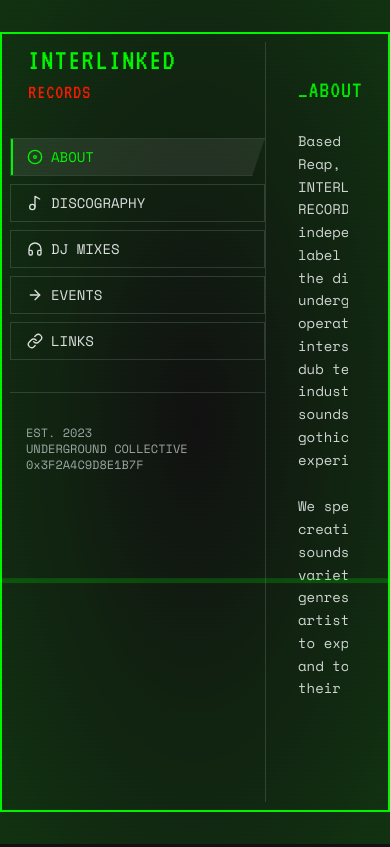
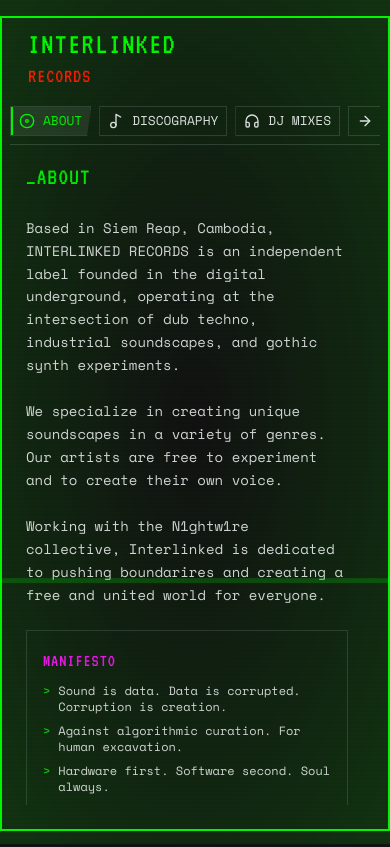
Before and after one commit to n1ghtw1re/interlinked-records, a React (Vite) app: page / in a window 390 px wide. Built offline with nearby package versions, Linux system fonts and the light colour scheme.

Commit message:
Refactor: Move navigation to top for mobile
Adjust layout for mobile devices, moving the navigation to the top and maintaining the retro aesthetic.

```diff
--- a/src/components/MainLayout.tsx
+++ b/src/components/MainLayout.tsx
@@ -74,14 +74,16 @@ const MainLayout: React.FC = () => {
   };
 
   return (
-    <div className={`crt min-h-screen flex ${glitchEffect ? 'animate-glitch-text' : ''}`}>
+    <div className={`crt min-h-screen flex flex-col ${glitchEffect ? 'animate-glitch-text' : ''}`}>
       <div className="scan-line"></div>
       <div className="static-overlay"></div>
       <div className="green-burn"></div>
 
-      <div className="w-full max-w-6xl mx-auto my-8 flex border-2 border-primary p-2">
-        <div className="w-64 border-r border-border">
-          <div className="mb-8 px-4">
+      <div className="w-full max-w-6xl mx-auto my-4 sm:my-8 flex flex-col border-2 border-primary p-2">
+        <div className="flex flex-col sm:flex-row">
+          {/* Title and Navigation Section */}
+          <div className="w-full sm:w-64 border-b sm:border-b-0 sm:border-r border-border">
+            <div className="mb-4 px-4">
               <h1 className="text-3xl font-display tracking-wider text-primary glitch-text" style={{"--glitch-delay": "0.5"} as React.CSSProperties}>
                 INTERLINKED
               </h1>
@@ -96,9 +98,11 @@ const MainLayout: React.FC = () => {
             />
           </div>
 
-        <main className="flex-1 p-8 overflow-hidden animate-screen-flicker">
+          {/* Content Area */}
+          <main className="flex-1 p-4 sm:p-8 overflow-hidden animate-screen-flicker">
             {renderContent()}
           </main>
+        </div>
       </div>
     </div>
   );
--- a/src/components/Navigation.tsx
+++ b/src/components/Navigation.tsx
@@ -19,23 +19,23 @@ const Navigation: React.FC<NavigationProps> = ({ activeContent, setActiveContent
 
   return (
     <nav className="w-full">
-      <ul className="space-y-2">
+      <div className="flex flex-row sm:flex-col overflow-x-auto sm:overflow-x-visible pb-2 sm:pb-0">
         {menuItems.map((item) => (
-          <li key={item.id}>
+          <div key={item.id} className="flex-shrink-0 sm:w-full mr-2 sm:mr-0 sm:mb-2">
             <button
               onClick={() => setActiveContent(item.id as ContentType)}
-              className={`menu-item w-full text-left flex items-center gap-2 text-sm ${
+              className={`menu-item w-full text-left flex items-center gap-2 text-sm whitespace-nowrap sm:whitespace-normal ${
                 activeContent === item.id ? 'active' : ''
               }`}
             >
               {item.icon}
               <span className="font-mono">{item.label}</span>
             </button>
-          </li>
+          </div>
         ))}
-      </ul>
+      </div>
 
-      <div className="mt-8 px-4 pt-4 border-t border-border">
+      <div className="hidden sm:block mt-8 px-4 pt-4 border-t border-border">
         <p className="text-xs text-muted-foreground mt-4">
           EST. 2023<br />
           UNDERGROUND COLLECTIVE<br />
--- a/src/index.css
+++ b/src/index.css
@@ -1,3 +1,4 @@
+
 @import url('https://fonts.googleapis.com/css2?family=Space+Mono:wght@400;700&family=VT323&display=swap');
 
 @tailwind base;
@@ -126,7 +127,7 @@
 
   /* Specific animation on hover for elements */
   .menu-item {
-    @apply relative px-4 py-2 border border-border transition-all duration-150;
+    @apply relative px-2 sm:px-4 py-1 sm:py-2 border border-border transition-all duration-150;
     clip-path: polygon(0 0, 100% 0, 100% 100%, 0 100%);
   }
 
@@ -171,3 +172,11 @@
   30% { transform: translateX(-3px); }
   40% { transform: translateX(3px); }
 }
+
+/* Media queries for responsive design */
+@media (max-width: 640px) {
+  .menu-item {
+    @apply py-1 px-2;
+    font-size: 0.8rem;
+  }
+}
```
Lines whose indentation alone changed are shown as unchanged.
